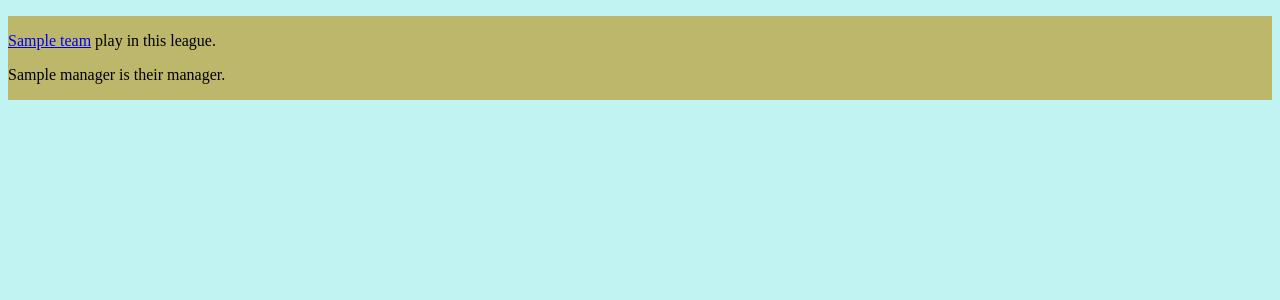
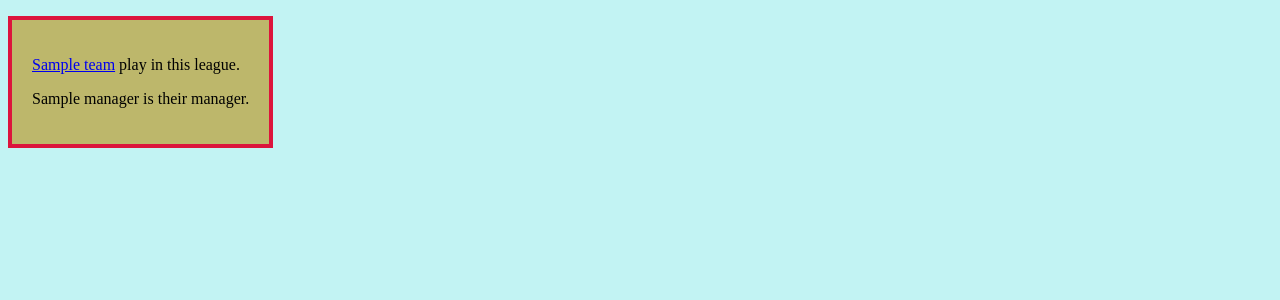
Before and after one commit to defibuildereth/w5_sports_league_project, a Flask app: page /teams in a window 1280 px wide. Shown: the part 98-398 px from the top of the page. Run offline with Flask 2, Linux system fonts and the light colour scheme; a database or web service that is not in the repository returns one stand-in record (values such as "Sample title"); some libraries are stand-ins or nearby versions.

Commit message:
teams separated into nice boxes

```diff
--- a/static/style.css
+++ b/static/style.css
@@ -17,9 +17,12 @@ th {
 
 #teams-index {
     display: flex;
-    flex-direction: column;
+    flex-direction: row;
+    justify-content: space-between;
 }
 
 #teams-index > section {
     background-color: darkkhaki;
+    border: 4px solid crimson;
+    padding: 20px
 }
```
